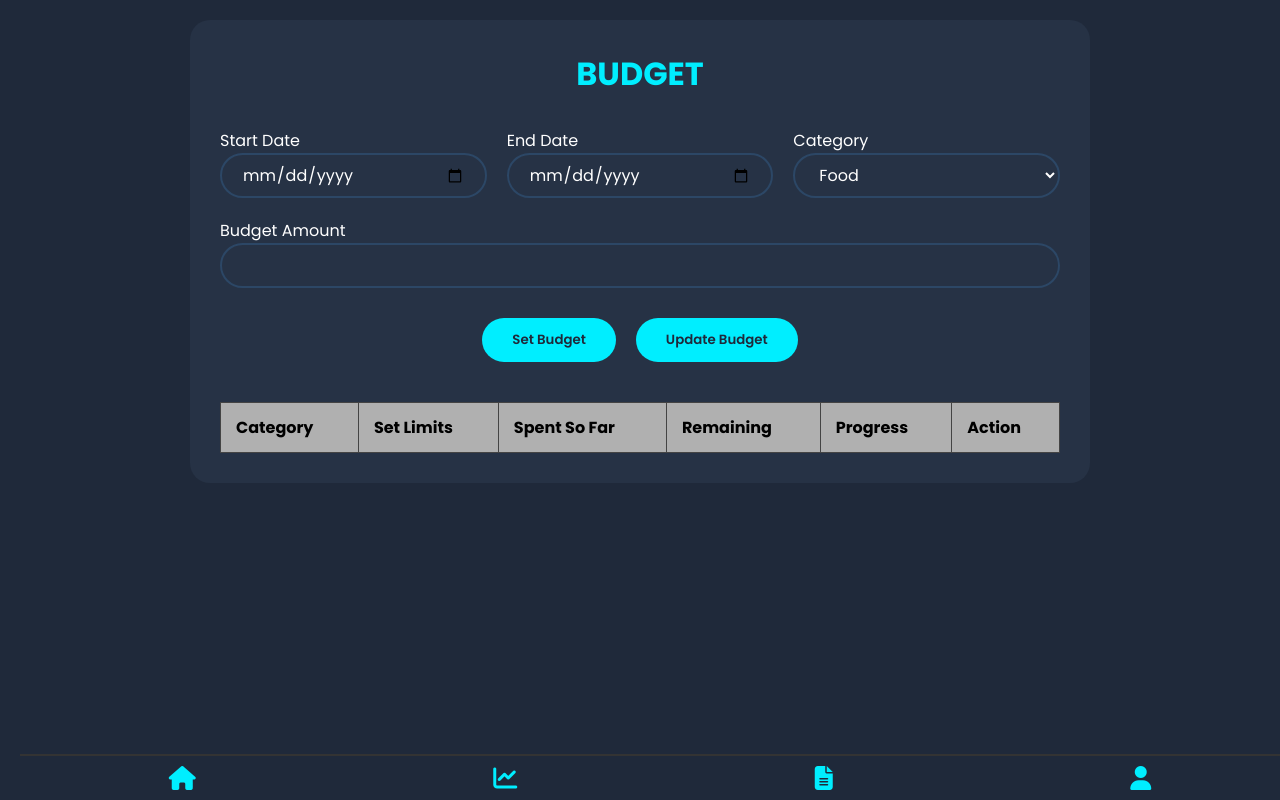
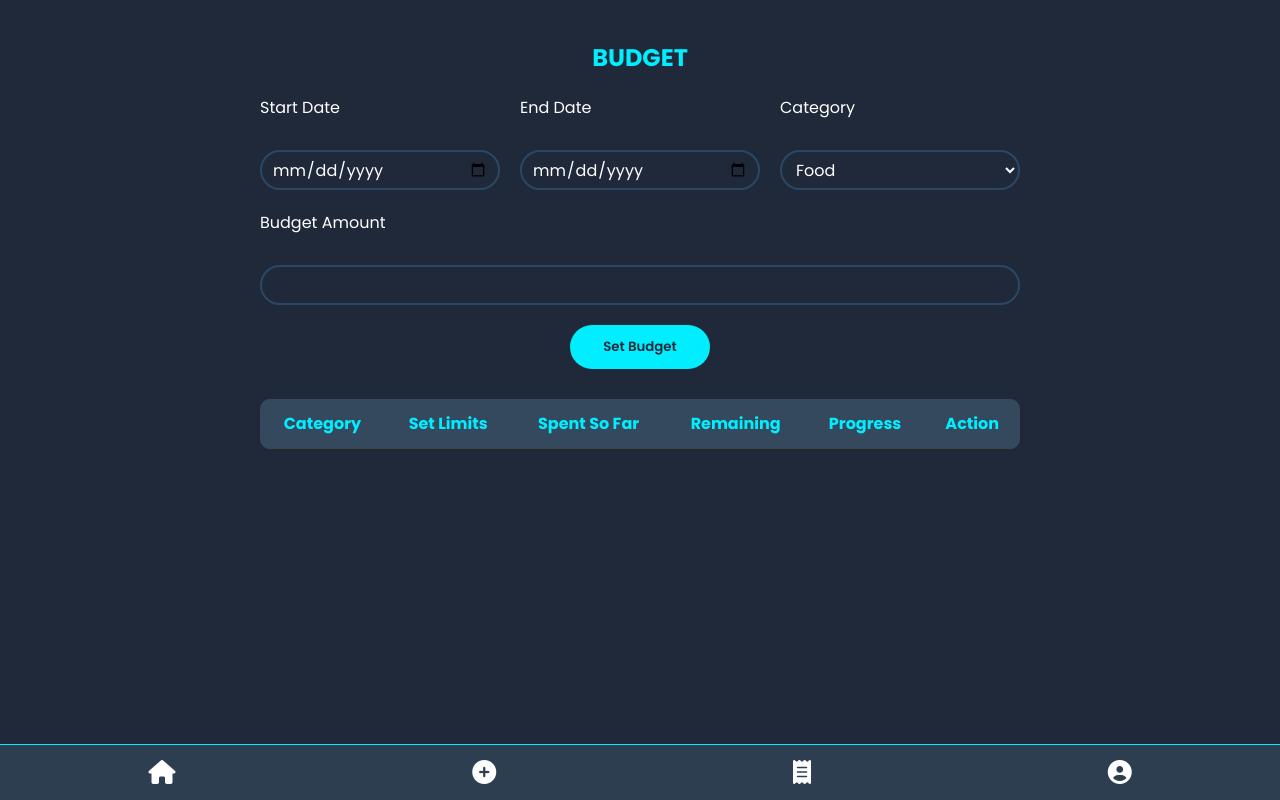
Before and after one commit to WEB-APP-PROJECTS/WEBAPP-BUDGET-TRACKER, a PHP site: page /budget.html in a window 1280 px wide. Run offline with PHP 8.4, Linux system fonts and the light colour scheme; lists and menus that the app fills with data are empty; some libraries are stand-ins or nearby versions.

Commit message:
Budget settings

```diff
--- a/budget.css
+++ b/budget.css
@@ -14,69 +14,77 @@
 }
 
 body {
+  min-height: 100vh;
   background: var(--primary-bg);
-  color: white;
-  padding: 20px;
+  color: #fff;
+  padding-bottom: 70px; /* Space for footer */
+}
+
+.budget-container {
+  max-width: 800px;
+  margin: 0 auto;
+  padding: 40px 20px;
 }
 
 h2 {
-  font-size: 2em;
+  text-align: center;
+  margin-bottom: 20px;
   color: var(--highlight-color);
-  text-align: center;
-  margin-bottom: 30px;
-}
-
-.budget-container {
-  max-width: 900px;
-  margin: 0 auto;
-  background: #263245;
-  padding: 30px;
-  border-radius: 20px;
 }
 
 .form-row {
   display: flex;
   flex-wrap: wrap;
   gap: 20px;
+  justify-content: center;
   margin-bottom: 20px;
-  align-items: center;
-  justify-content: space-between;
 }
 
 .input-box {
-  flex: 1;
-  min-width: 200px;
-  position: relative;
+  flex: 1 1 200px;
 }
 
 .input-box input,
 .input-box select {
   width: 100%;
-  height: 45px;
+  height: 40px;
+  padding: 0 10px;
+  border-radius: var(--input-radius);
+  border: 2px solid #2c4766;
   background: transparent;
-  border: 2px solid #2c4766;
-  border-radius: var(--input-radius);
-  padding: 0 20px;
-  color: white;
+  color: #fff;
   font-size: 1em;
+  outline: none;
+}
+
+.input-box input:focus,
+.input-box select:focus {
+  border-color: var(--highlight-color);
+}
+
+.input-box label {
+  display: block;
+  margin-bottom: 5px;
 }
 
 .btn-row {
   display: flex;
   gap: 20px;
   justify-content: center;
-  margin: 30px 0;
+  flex-wrap: wrap;
+  margin-bottom: 30px;
 }
 
 .btn {
-  background: var(--highlight-color);
+  padding: 12px 30px;
   border: none;
-  padding: 12px 30px;
+  border-radius: var(--input-radius);
+  background-color: var(--highlight-color);
   color: var(--primary-bg);
-  border-radius: var(--input-radius);
+  font-weight: 600;
   cursor: pointer;
-  font-weight: 600;
   transition: 0.3s;
+  min-width: 140px;
 }
 
 .btn:hover {
@@ -86,63 +94,62 @@ h2 {
 table {
   width: 100%;
   border-collapse: collapse;
-  margin-top: 40px;
-  text-align: left;
+  background-color: #2c3e50;
+  border-radius: 10px;
+  overflow: hidden;
 }
 
-th, td {
-  padding: 12px 15px;
-  border: 1px solid #444;
+th,
+td {
+  padding: 12px;
+  text-align: center;
+  border-bottom: 1px solid #444;
 }
 
 th {
-  background: #b0b0b0;
-  color: black;
+  background-color: #34495e;
+  color: var(--highlight-color);
 }
 
-td {
-  background: #2a3b4d;
+tr:hover {
+  background-color: #3b4d65;
 }
 
-.action-icons {
+/* Footer Nav Bar */
+.nav-bar {
+  position: fixed;
+  bottom: 0;
+  left: 0;
+  right: 0;
+  background-color: #2c3e50;
   display: flex;
-  gap: 10px;
+  justify-content: space-around;
   align-items: center;
+  padding: 10px 0;
+  border-top: 1px solid var(--highlight-color);
+  z-index: 1000;
 }
 
-.action-icons a {
-  color: var(--highlight-color);
+.nav-bar a {
+  color: #fff;
+  font-size: 1.5em;
+  transition: color 0.3s;
   text-decoration: none;
 }
 
-.icon-delete {
-  color: red;
-  cursor: pointer;
-}
-
-.nav-bar {
-  position: fixed;
-  bottom: 0;
-  width: 100%;
-  background: #1f293a;
-  display: flex;
-  justify-content: space-around;
-  padding: 10px 0;
-  border-top: 2px solid #333;
-}
-
-.nav-bar i {
-  font-size: 24px;
+.nav-bar a:hover {
   color: var(--highlight-color);
 }
 
-@media (max-width: 768px) {
+/* Responsive */
+@media (max-width: 600px) {
   .form-row {
     flex-direction: column;
-    align-items: stretch;
+    align-items: center;
   }
 
-  .btn-row {
-    flex-direction: column;
+  .btn {
+    width: 100%;
+    max-width: 300px;
   }
 }
--- a/budget.html
+++ b/budget.html
@@ -6,27 +6,29 @@
   <title>Budget Setting</title>
   <link rel="stylesheet" href="budget.css" />
   <link href="https://fonts.googleapis.com/css2?family=Poppins:wght@300;400;500;600;700;800;900&display=swap" rel="stylesheet" />
-  <script src="https://kit.fontawesome.com/a076d05399.js" crossorigin="anonymous"></script>
+  <link rel="stylesheet" href="https://cdnjs.cloudflare.com/ajax/libs/font-awesome/6.4.0/css/all.min.css"/>
 </head>
 <body>
 
   <div class="budget-container">
     <h2>BUDGET</h2>
 
+    <!-- ✅ FORM begins -->
+    <form action="save_budget.php" method="POST">
       <div class="form-row">
         <div class="input-box">
           <label for="start">Start Date</label><br />
-        <input type="date" id="start" name="start" />
+          <input type="date" id="start" name="start_date" required />
         </div>
 
         <div class="input-box">
           <label for="end">End Date</label><br />
-        <input type="date" id="end" name="end" />
+          <input type="date" id="end" name="end_date" required />
         </div>
 
         <div class="input-box">
           <label for="category">Category</label><br />
-        <select id="category" name="category">
+          <select id="category" name="category" required>
             <option value="Food">Food</option>
             <option value="Transport">Transport</option>
             <option value="Rent">Rent</option>
@@ -36,14 +38,15 @@
 
         <div class="input-box">
           <label for="amount">Budget Amount</label><br />
-        <input type="number" id="amount" name="amount" />
+          <input type="number" id="amount" name="amount" required />
         </div>
       </div>
 
       <div class="btn-row">
-      <button class="btn" id="setBtn">Set Budget</button>
-      <button class="btn" id="updateBtn">Update Budget</button>
+        <button class="btn" type="submit" name="set_budget">Set Budget</button>
       </div>
+    </form>
+    <!-- ✅ FORM ends -->
 
     <table>
       <thead>
@@ -57,96 +60,17 @@
         </tr>
       </thead>
       <tbody>
-        <!-- Dynamic rows will go here -->
+        <!-- Entries can be injected here using PHP later -->
       </tbody>
     </table>
   </div>
 
-  <div class="nav-bar">
-    <i class="fas fa-home"></i>
-    <i class="fas fa-chart-line"></i>
-    <i class="fas fa-file-alt"></i>
-    <i class="fas fa-user"></i>
-  </div>
-
-  <script>
-    const setBtn = document.getElementById('setBtn');
-    const updateBtn = document.getElementById('updateBtn');
-    const tableBody = document.querySelector("table tbody");
-
-    let editingRow = null;
-
-    // Set Budget
-    setBtn.addEventListener("click", () => {
-      const category = document.getElementById("category").value;
-      const amount = document.getElementById("amount").value;
-
-      if (!category || !amount) {
-        alert("Please fill in all fields.");
-        return;
-      }
-
-      const row = document.createElement("tr");
-      row.innerHTML = `
-        <td>${category}</td>
-        <td>$${amount}</td>
-        <td>$0</td>
-        <td>$${amount}</td>
-        <td>0%</td>
-        <td class="action-icons">
-          <a href="#" onclick="editRow(this)">[Edit]</a>
-          <i class="fas fa-trash icon-delete" onclick="deleteRow(this)"></i>
-        </td>
-      `;
-
-      tableBody.appendChild(row);
-      clearForm();
-    });
-
-    // Update Budget
-    updateBtn.addEventListener("click", () => {
-      if (!editingRow) {
-        alert("Please click [Edit] on a row first.");
-        return;
-      }
-
-      const category = document.getElementById("category").value;
-      const amount = document.getElementById("amount").value;
-
-      if (!category || !amount) {
-        alert("Please fill in all fields.");
-        return;
-      }
-
-      editingRow.cells[0].innerText = category;
-      editingRow.cells[1].innerText = `$${amount}`;
-      editingRow.cells[2].innerText = `$0`;
-      editingRow.cells[3].innerText = `$${amount}`;
-      editingRow.cells[4].innerText = `0%`;
-
-      editingRow = null;
-      clearForm();
-    });
-
-    function editRow(link) {
-      const row = link.closest("tr");
-      editingRow = row;
-
-      document.getElementById("category").value = row.cells[0].innerText;
-      document.getElementById("amount").value = row.cells[1].innerText.replace("$", "");
-    }
-
-    function deleteRow(icon) {
-      const row = icon.closest("tr");
-      row.remove();
-      if (editingRow === row) editingRow = null;
-    }
-
-    function clearForm() {
-      document.getElementById("category").value = "Food";
-      document.getElementById("amount").value = "";
-    }
-  </script>
+  <footer class="nav-bar">
+    <a href="home.html" title="Home"><i class="fas fa-home"></i></a>
+    <a href="add_transaction.html" title="Add Transaction"><i class="fas fa-plus-circle"></i></a>
+    <a href="view_transactions.html" title="View Transactions"><i class="fas fa-receipt"></i></a>
+    <a href="profile.html" title="User Profile"><i class="fas fa-user-circle"></i></a>
+  </footer>
 
 </body>
 </html>
```
Lines whose indentation alone changed are shown as unchanged.
